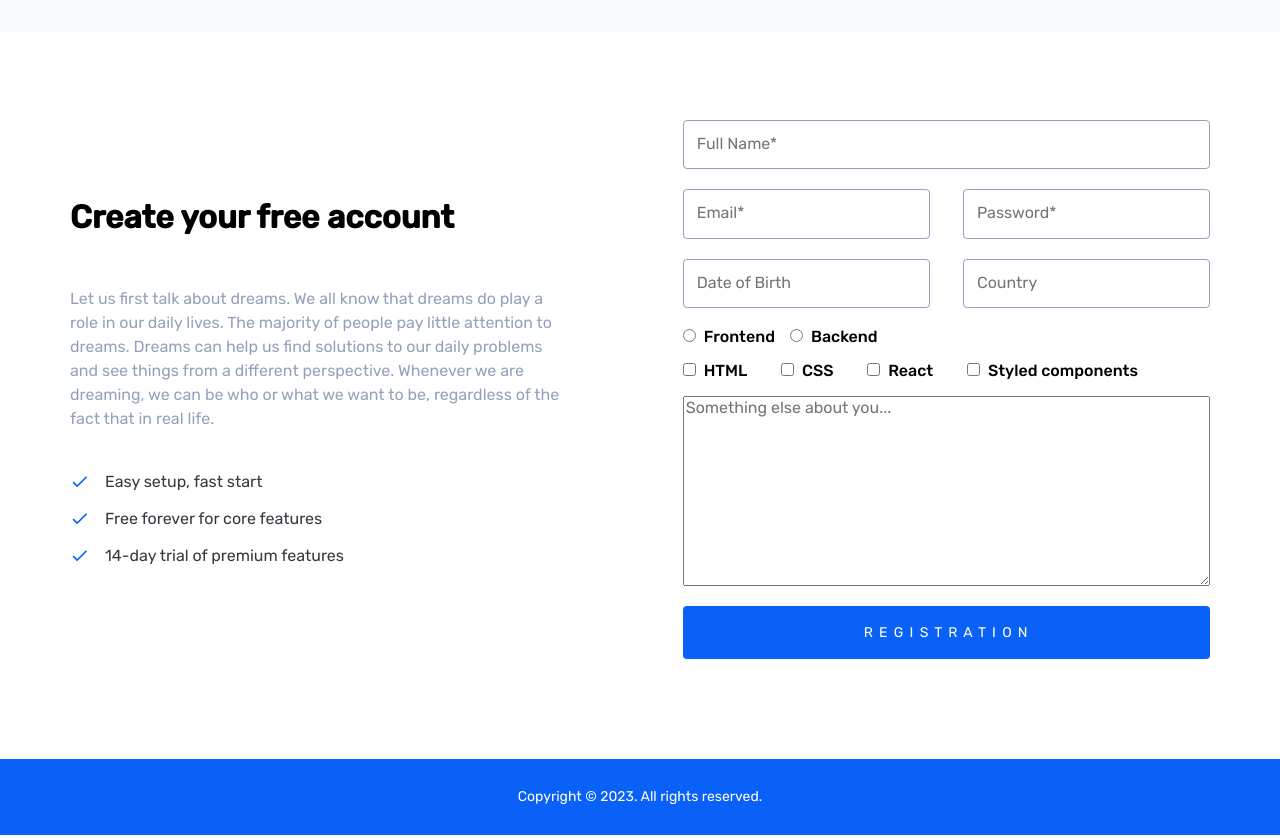
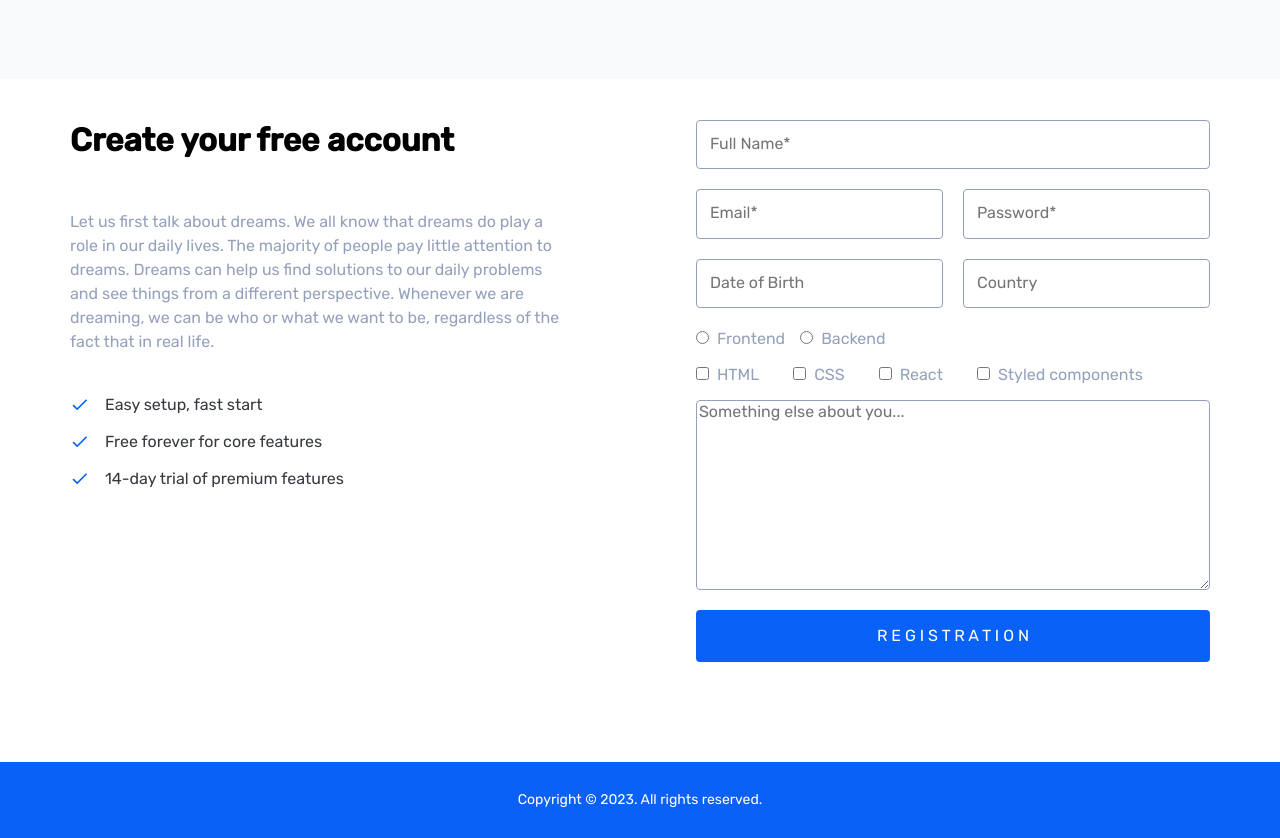
Before and after one commit to iFrodo/it-incubator-homework, a plain HTML site: page index.html in a window 1280 px wide. Shown: the part 1440-2278 px from the top of the page. Drawn offline with Linux system fonts and the light colour scheme.

Commit message:
3nd commit

```diff
--- a/style.css
+++ b/style.css
@@ -116,7 +116,7 @@ a {
 .rates__background {
     background-color: #F9FAFC;
     width: 100vw;
-    height: 550px;
+    height: 643px;
     position: absolute;
     z-index: -1;
 }
@@ -216,7 +216,7 @@ th {
     flex-wrap: wrap;
     align-content: center;
     justify-content: space-between;
-    align-items: center;
+    align-items: flex-start;
     margin-top: 150px;
 }
 
@@ -262,7 +262,10 @@ input {
 }
 
 .account__form {
-
+    color: #95A1BB;
+    font-size: 16px;
+    font-weight: 400;
+    line-height: 22.4px;
     display: flex;
     flex-direction: column;
 }
@@ -293,6 +296,8 @@ input {
 
 .account__form-textarea {
     margin-bottom: 20px;
+    border: 1px solid #95A1BB;
+    border-radius: 4px;
 }
 
 .account__form-btn {
@@ -300,9 +305,6 @@ input {
     color: #fff;
     border-radius: 4px;
     background: #0A61F7;
-    font-size: 14px;
-    line-height: 19.6px;
-    letter-spacing: 1.4px;
     text-transform: uppercase;
     padding: 16px 180px;
 }
```
